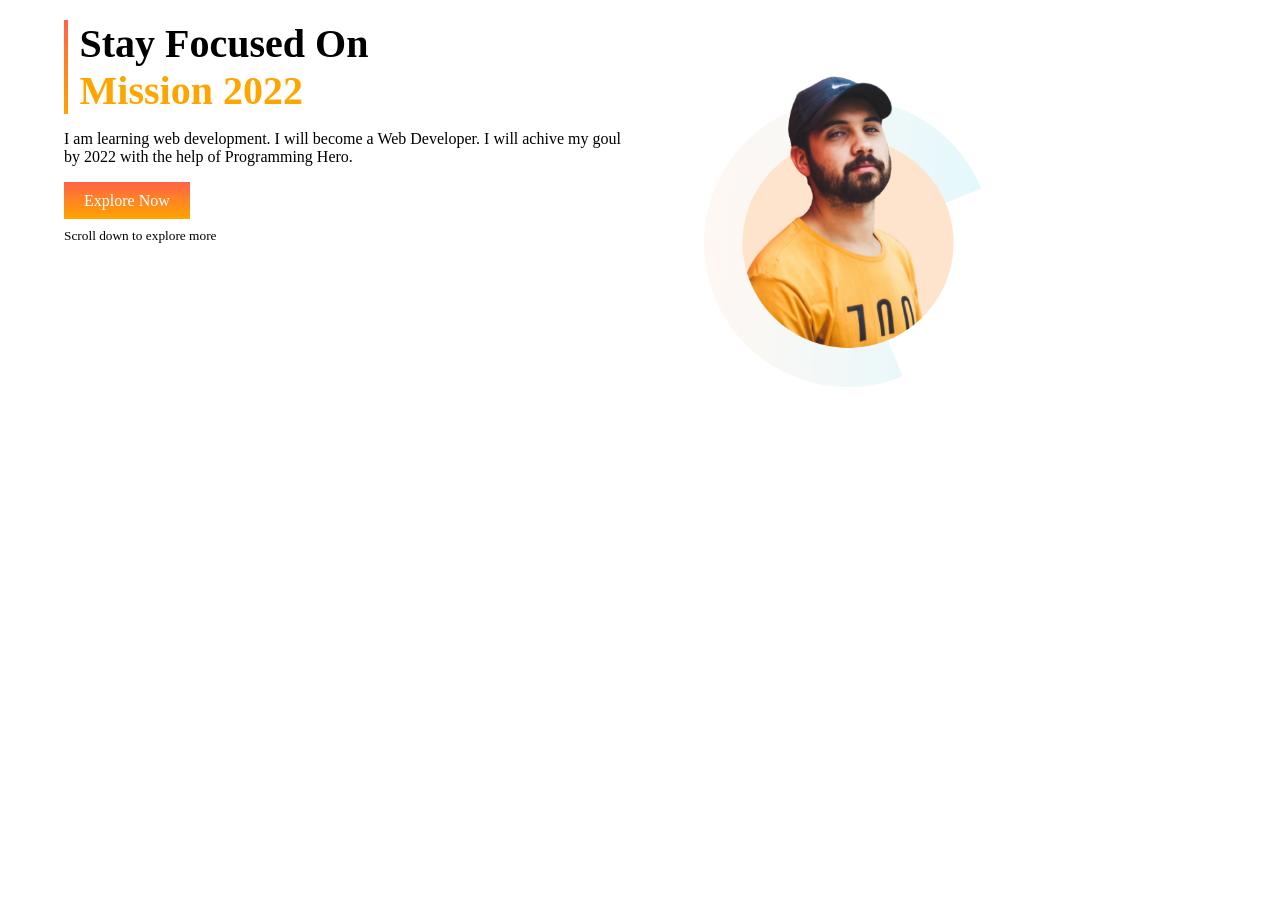
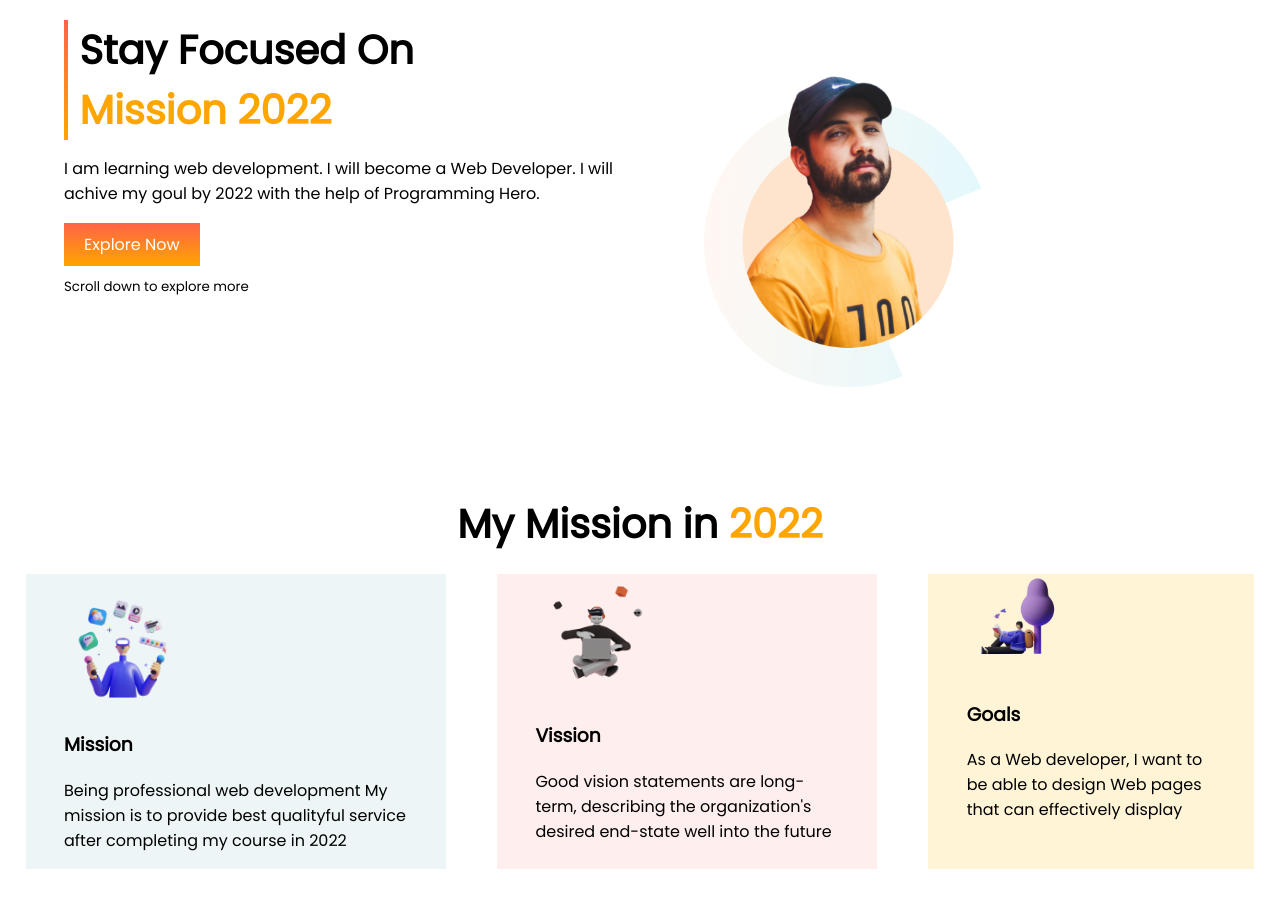
Before and after one commit to kawsarahmed22/mission-2022, a plain HTML site: page index.html in a window 1280 px wide. Before the commit the page ends 800 px from the top, so only its background shows below. Drawn offline with Linux system fonts and the light colour scheme.

Commit message:
My Mission Area Added

```diff
--- a/index.html
+++ b/index.html
@@ -6,6 +6,9 @@
     <meta http-equiv="X-UA-Compatible" content="IE=edge">
     <meta name="viewport" content="width=device-width, initial-scale=1.0">
     <title>Mission 2022</title>
+    <link rel="preconnect" href="https://fonts.googleapis.com">
+    <link rel="preconnect" href="https://fonts.gstatic.com" crossorigin>
+    <link href="https://fonts.googleapis.com/css2?family=Poppins&display=swap" rel="stylesheet">
     <link rel="stylesheet" href="style.css">
 </head>
 
@@ -29,6 +32,29 @@
     </header>
     <!-- Header Area End -->
 
+    <!-- My Mission 2022 Area Start -->
+    <section class="my-mission-2022">
+        <h1>My Mission in <span class="orange-color">2022</span></h1>
+        <div class="my-mission-content flexible-container">
+            <div class="mission">
+                <img src="images/illustrators/illustrator-1.png" alt="">
+                <h3>Mission</h3>
+                <p>Being professional web development My mission is to provide best qualityful service after completing my course in 2022</p>
+            </div>
+            <div class="vission">
+                <img src="images/illustrators/illustrator-2.png" alt="">
+                <h3>Vission</h3>
+                <p>Good vision statements are long-term, describing the organization's desired end-state well into the future</p>
+            </div>
+            <div class="goals">
+                <img src="images/illustrators/illustrator-3.png" alt="">
+                <h3>Goals</h3>
+                <p>As a Web developer, I want to be able to design Web pages that can effectively display</p>
+            </div>
+        </div>
+    </section>
+    <!-- My Mission 2022 Area End -->
+
 </body>
 
 </html>
--- a/style.css
+++ b/style.css
@@ -1,5 +1,6 @@
 body {
     margin: 0;
+    font-family: 'Poppins', sans-serif;
 }
 a {
     text-decoration: none;
@@ -43,3 +44,31 @@ h1 {
 .half-width img {
     width: 50%;
 }
+
+.my-mission-2022 h1 {
+    text-align: center;
+    padding-bottom: 20px;
+}
+
+.my-mission-content img {
+    width: 40%;
+}
+
+.mission,
+.vission,
+.goals {
+    padding: 0 3%;
+    margin-left: 2%;
+    margin-right: 2%;
+}
+
+
+.mission {
+    background-color: #EDF5F6;
+}
+.vission {
+    background-color: #FFEEEE;
+}
+.goals {
+    background-color: #FFF4D6;
+}
```
